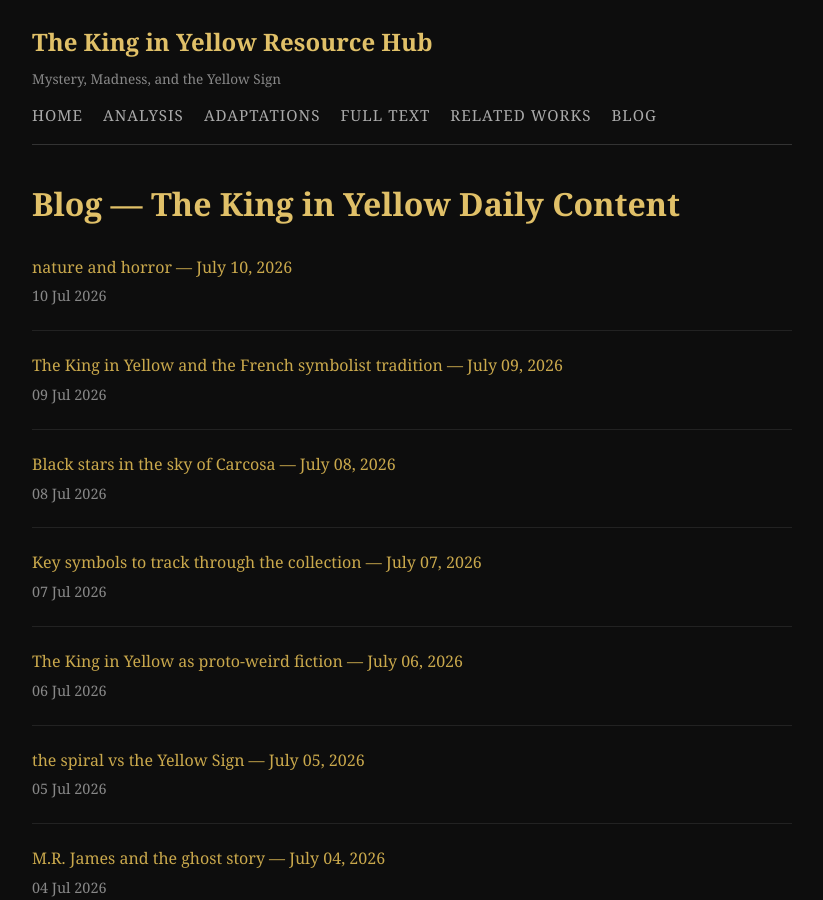
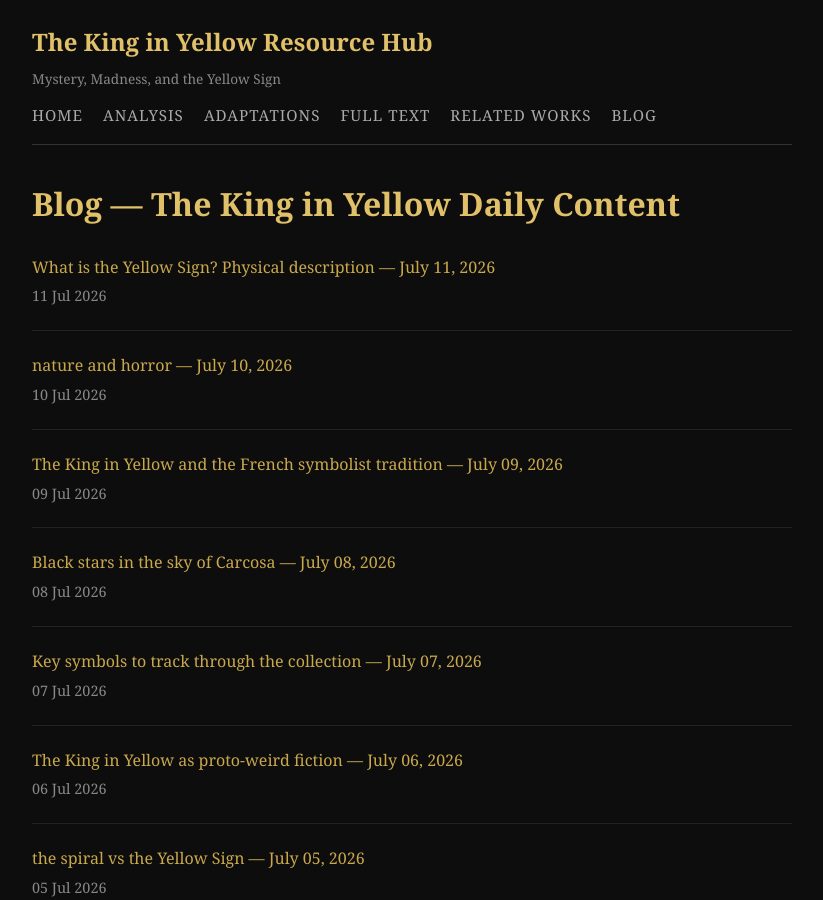
Before and after one commit to miravosqueinteresante/the-king-in-yellow-resources, a Jekyll site: the page built from blog/index.md, in a window 1280 px wide and 900 px high. Shown: the whole window, without its empty margins (228-1051 px from the left). Built offline with Jekyll 4.4.1, drawn with Linux system fonts in a browser that asks for light colours; some of the changed lines change nothing that is shown.

Commit message:
Daily post — 2026-07-11

```diff
--- a/_data/post-queue.json
+++ b/_data/post-queue.json
@@ -17,9 +17,10 @@
   "yellow_sign_meaning": {
     "used": [
       "The Hyades and the shape of the Yellow Sign",
-      "The Yellow Sign in occult traditions"
+      "The Yellow Sign in occult traditions",
+      "What is the Yellow Sign? Physical description"
     ],
-    "last_date": "2026-06-28"
+    "last_date": "2026-07-11"
   },
   "story_analysis": {
     "used": [],
--- /dev/null
+++ b/_posts/2026-07-11-what-is-the-yellow-sign-physical-description.md
@@ -0,0 +1,33 @@
+---
+layout: post
+title: "What is the Yellow Sign? Physical description — July 11, 2026"
+date: 2026-07-11 12:00:00 +0000
+categories: blog
+content_type: yellow_sign_meaning
+tags: [yellow sign meaning the-king-in-yellow chambers analysis]
+---
+In Robert W. Chambers' collection "The King in Yellow," the Yellow Sign emerges as a pivotal symbol steeped in mystery and dread. While its physical description is somewhat elusive, its implications ripple through the narrative, intertwining horror with the notion of the unknowable.
+
+The Yellow Sign is first introduced in the story "The Repairer of Reputations," where it is described as a curious emblem, often printed on the cover page of the forbidden play "The King in Yellow." Chambers presents the sign as an intricate design, which hints at an otherworldly nature but avoids a detailed depiction. Instead, it is characterized by its unsettling qualities: it is strange and beguiling, invoking a sense of both allure and fear. The ambiguity surrounding its appearance adds to its power, inviting readers to conjure their interpretations of the symbol, thus drawing them into the narrative's web of paranoia and existential dread.
+
+Chambers writes, "It was a yellow sign, a figure that no one could describe." This assertion underscores the sign's elusiveness, highlighting its role as a catalyst for madness. The description—or lack thereof—forces readers to confront their own fears and imaginations. The sign becomes a mirror reflecting the inner turmoil of the characters, particularly Hildred Castaigne, who becomes increasingly obsessed with the unknown and the madness that ensues from it. The very inability to pin down the Yellow Sign's essence fuels the creeping horror that permeates the stories.
+
+Visually, one might imagine the Yellow Sign as a chaotic amalgamation of shapes and lines, perhaps resembling a fusion of ancient symbols and modern art—an unsettling blend that defies conventional beauty. Its color, yellow, traditionally associated with caution and decay, amplifies the sense of foreboding. In various interpretations, yellow can also represent madness, an idea reinforced by the play itself, which drives its readers to insanity. The sign thus serves as a visual manifestation of the play's corrupting influence, a sinister echo of the chaos it unleashes upon those who encounter it.
+
+Throughout "The King in Yellow," the Yellow Sign operates on multiple levels. It is not merely a physical object but also a symbol of knowledge that is forbidden, a gateway to existential dread. Characters who engage with the sign find themselves spiraling into madness, suggesting that understanding—or even witnessing—the truth behind it comes at a steep price. Chambers cleverly crafts a narrative where the pursuit of knowledge leads to despair, aligning with themes found in much of weird fiction.
+
+In conclusion, the Yellow Sign embodies the essence of weird fiction: a symbol that eludes straightforward interpretation, inviting readers to grapple with their own fears and the boundaries of understanding. By presenting the sign as a paradox—both alluring and repulsive—Chambers deepens the sense of horror surrounding it, forever linking the Yellow Sign to the terrifying unknown that lurks just beyond the veil of comprehension.
+
+---
+
+### Explore More
+
+- [The Yellow Sign — Symbolism and Meaning](/the-king-in-yellow-resources/analysis/yellow-sign-symbolism/)
+- [Carcosa Glossary — Places, Characters & Concepts](/the-king-in-yellow-resources/analysis/carcosa-glossary/)
+
+*For a more interactive experience, there is a coloring book and nightmare journal inspired by The King in Yellow: [The King in Yellow: Nightmares Diary and Coloring Book](https://www.amazon.com/dp/B0CTXCQ9HM)*
+
+### Previous Posts on This Topic
+
+- [The Yellow Sign in occult traditions — June 28, 2026](/the-king-in-yellow-resources/2026/07/2026-06-28-the-yellow-sign-in-occult-traditions.html)
+- [The Hyades and the shape of the Yellow Sign — June 19, 2026](/the-king-in-yellow-resources/2026/07/2026-06-19-the-hyades-and-the-shape-of-the-yellow-sign.html)
```
